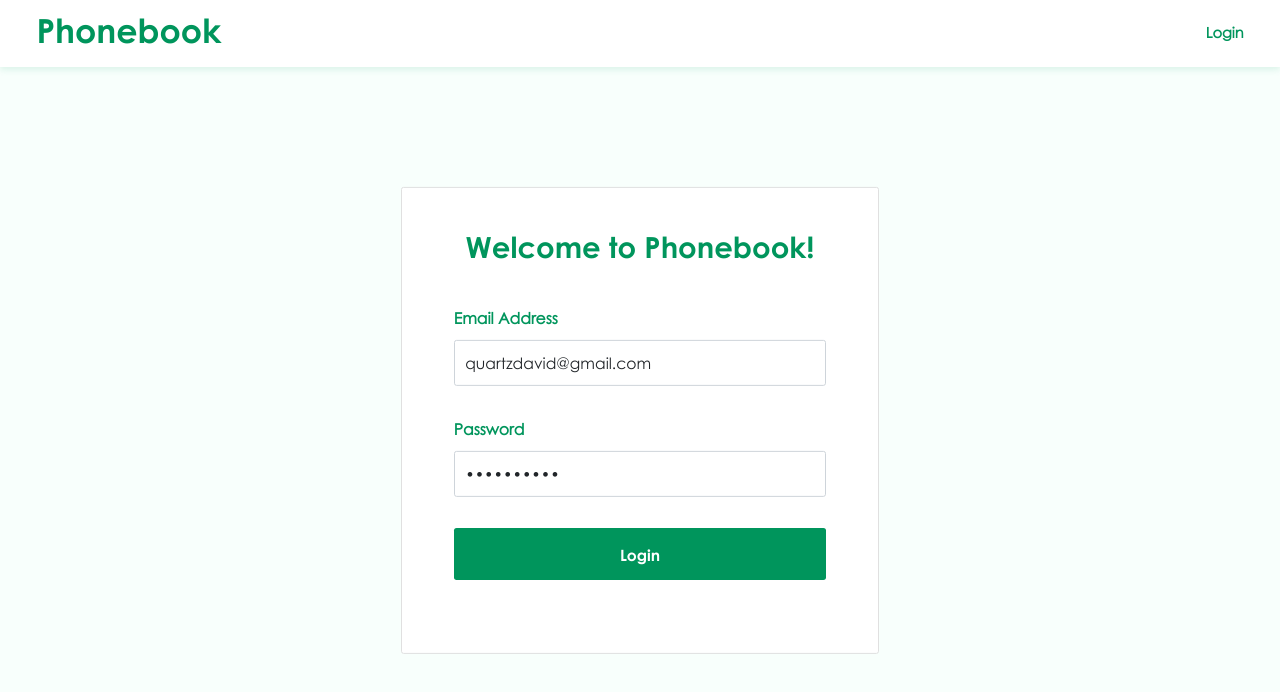
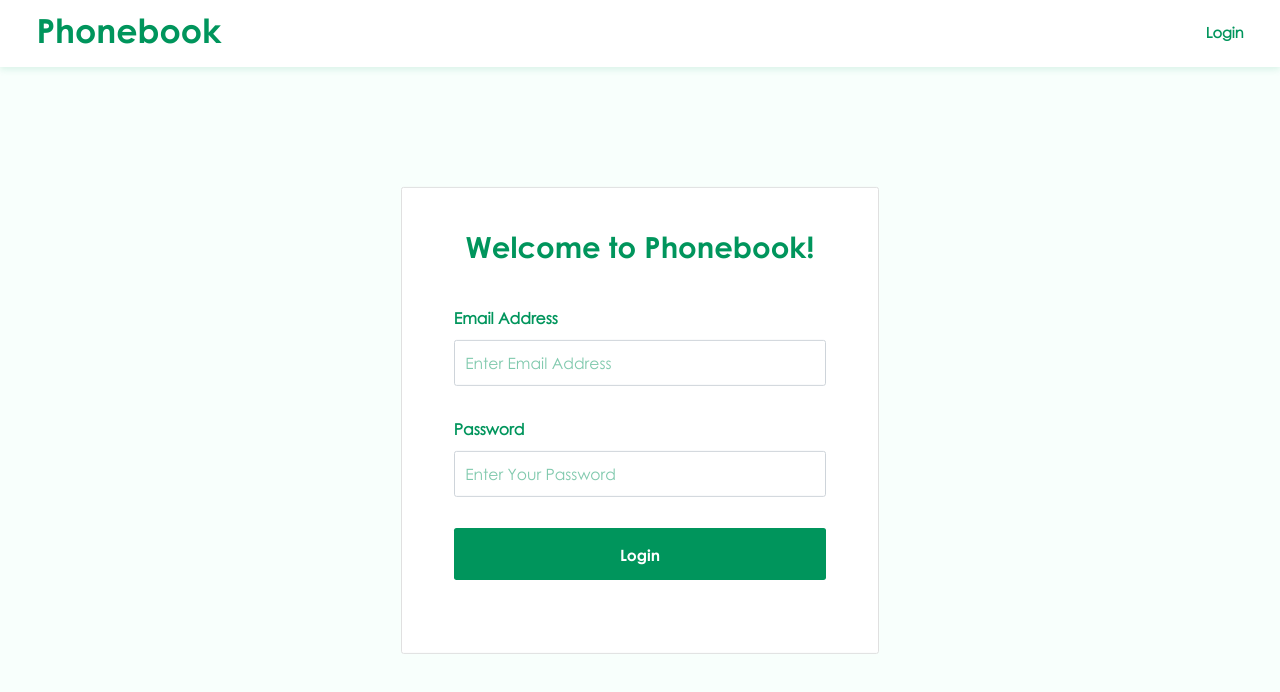
Before and after one commit to DavidQuartz/Phonebook, a React (Create React App) app: page / in a window 1280 px wide. Shown: the top 692 px of the page. Built offline with nearby package versions, Linux system fonts and the light colour scheme; no server answers.

Commit message:
Cleaned up

```diff
--- a/src/API_CALLS/authAPIs.js
+++ b/src/API_CALLS/authAPIs.js
@@ -26,6 +26,7 @@ export const isAuthenticated = () => {
   return false;
 };
 
+// add logged in user info to localStorage
 export const authenticate = (data, next) => {
   if (typeof window !== "undefined") {
     localStorage.setItem("loggedIn", JSON.stringify(data));
@@ -33,6 +34,7 @@ export const authenticate = (data, next) => {
   }
 };
 
+// clear logged in user info from localStorage
 export const signout = (next) => {
   if (typeof window !== "undefined") {
     localStorage.removeItem("loggedIn");
--- a/src/components/AuthCard/AuthCard.jsx
+++ b/src/components/AuthCard/AuthCard.jsx
@@ -2,21 +2,21 @@ import { useState, useContext } from "react";
 import { ContactsContext } from "../../ContactsContext/ContactsContext";
 import ShowError from "../Utilities/ShowError";
 import LoadingButton from "../Utilities/LoadingButton";
-
 import { login, authenticate, isAuthenticated } from "../../API_CALLS/authAPIs";
 
 const AuthCard = () => {
+  // if user is signed in, redirect to dashboard
   (function redirectUser() {
     if (isAuthenticated()) {
       return (window.location.href = "/app");
     }
   })();
 
-  let { utils, dispatch } = useContext(ContactsContext);
+  let { utils, dispatch } = useContext(ContactsContext); // accessing context for global state
 
   const [userInput, setUserInput] = useState({
-    email: "quartzdavid@gmail.com",
-    password: "reacted123",
+    email: "",
+    password: "",
   });
 
   const { email, password } = userInput;
@@ -28,6 +28,7 @@ const AuthCard = () => {
 
     login(info).then((data) => {
       if (!data) {
+        // if no data comes back, likely a server or internet problem
         dispatch({ type: "UPDATE_LOADING", loading: false });
         dispatch({
           type: "UPDATE_ERROR",
@@ -38,10 +39,11 @@ const AuthCard = () => {
       }
 
       if (data.code) {
+        // if there is an error
         dispatch({ type: "UPDATE_LOADING", loading: false });
         dispatch({
           type: "UPDATE_ERROR",
-          error: data.message,
+          error: data.message, //update error with message
         });
 
         return;
@@ -64,6 +66,7 @@ const AuthCard = () => {
     });
   };
 
+  // onChange handler for input fields
   const handleChange = (e) => {
     const { value, name } = e.target;
     dispatch({ type: "UPDATE_LOADING", loading: false });
@@ -74,6 +77,7 @@ const AuthCard = () => {
     setUserInput({ ...userInput, [name]: value });
   };
 
+  // Login button click handler
   const handleLoginClick = (e) => {
     e.preventDefault();
     dispatch({ type: "UPDATE_LOADING", loading: false });
```
